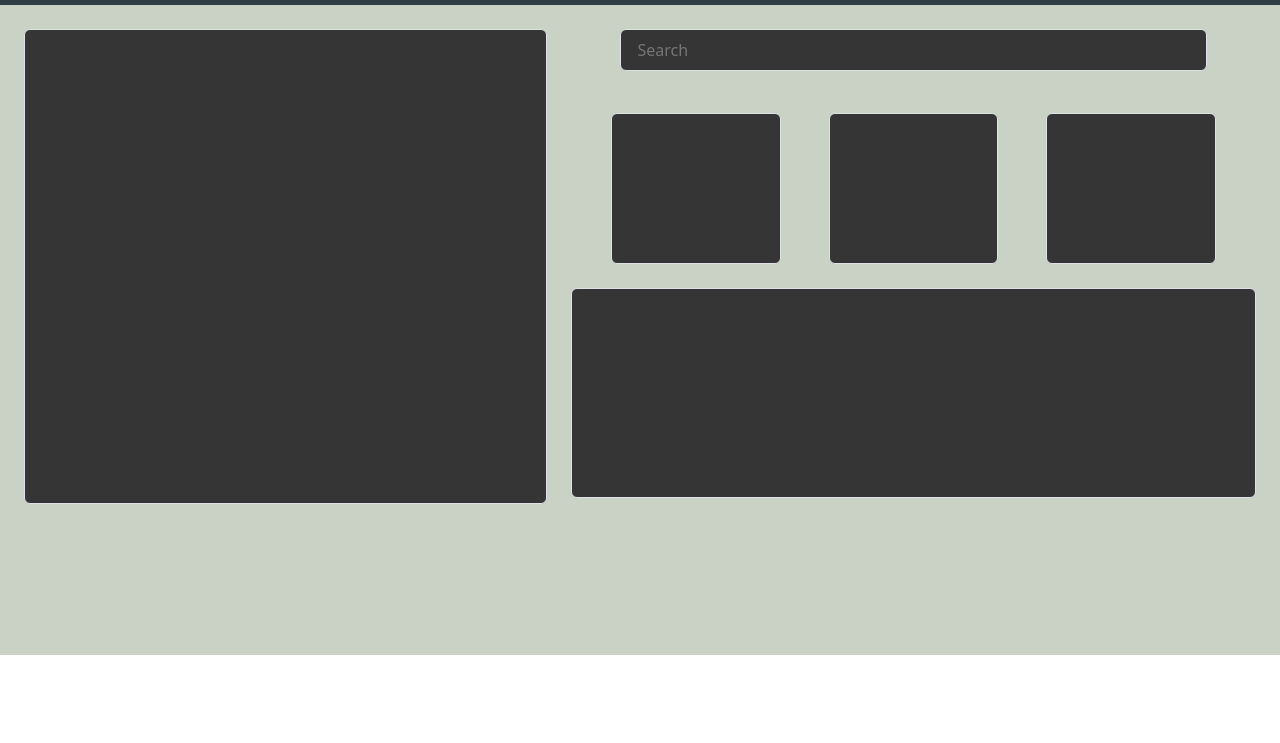
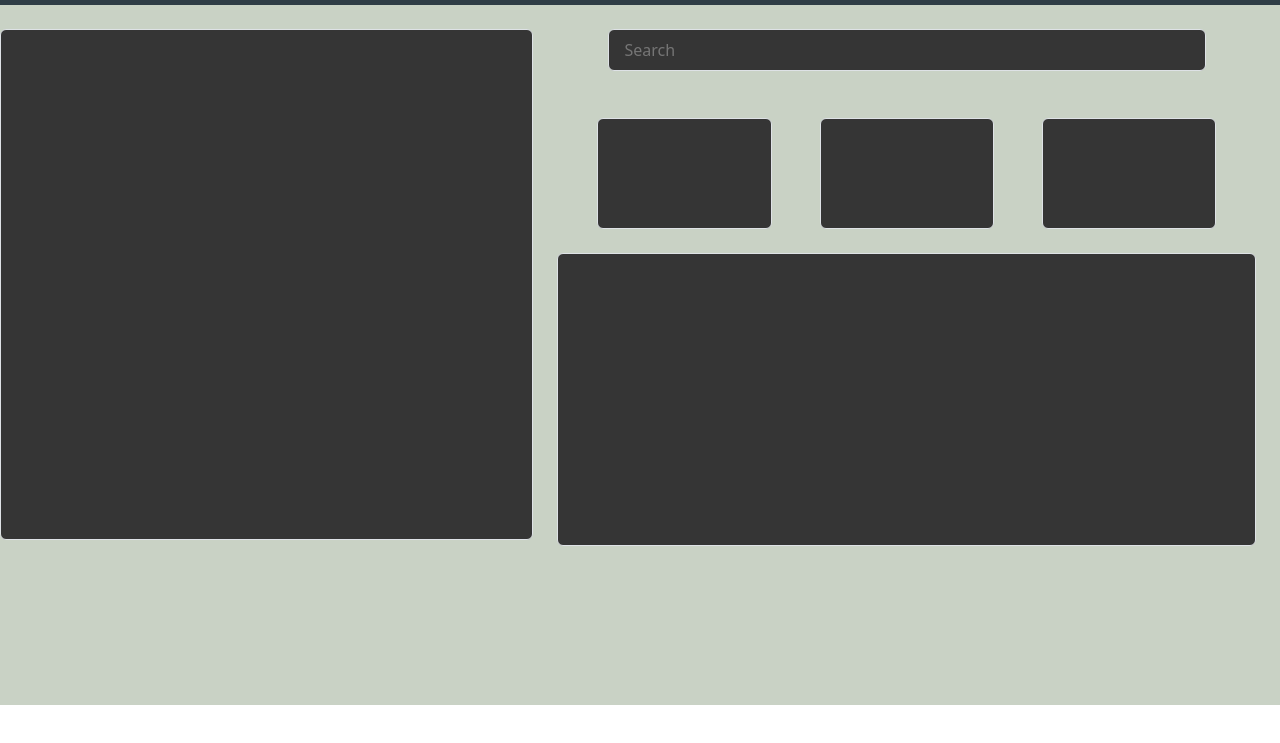
Before and after one commit to Praveenkarmegam/html-task, a plain HTML site: page task1.html in a window 1280 px wide. Shown: the part 43-786 px from the top of the page. Drawn offline with nearby package versions, Linux system fonts and the light colour scheme.

Commit message:
Update task1.html

```diff
--- a/task1.html
+++ b/task1.html
@@ -22,40 +22,21 @@
                 <h6>GITHUB</h6>
             </div>
         </div>
-
-        <div class="row" style="height: 650px;padding-left: 24px;background-color: #C9D2C5;">
-            <div class="col-5 my-4 border rounded" style="height: 73%; background-color: #353535;">
-
-            </div>
-
+        <div class="row" style="height: 700px; background-color: #C9D2C5;">
+            <div class="col-5 my-4 border rounded" style="height: 73%; background-color: #353535; padding-left: 2%;"></div>
             <div class="col-7 my-4">
                 <div class="row d-flex justify-content-center" style="height: 10%;">
                     <div class="col-10">
-                        <input type="text" placeholder="Search"
-                        style="background-color: #353535;"
-                        class="search border rounded w-100 px-3 py-2"
-                        >
+                        <input type="text" placeholder="Search" style="background-color: #353535;" class="search border rounded w-100 px-3 py-2">
                     </div>
                 </div>
-
-                <div class="row my-4 mx-4 px-1" style="height: 25%;">
-                    <div class="col border border-1 mx-4 rounded" style="background-color: #353535;">
-
-                    </div>
-
-                    <div class="col border border-1 mx-4 rounded" style="background-color: #353535;">
-
-                    </div>
-
-                    <div class="col border border-1 mx-4 rounded" style="background-color: #353535;">
-
-                    </div>
+                <div class="row my-4 mx-4 px-1" style="height: 17%;">
+                    <div class="col border border-1 mx-4 rounded" style="background-color: #353535;"></div>
+                    <div class="col border border-1 mx-4 rounded" style="background-color: #353535;"></div>
+                    <div class="col border border-1 mx-4 rounded" style="background-color: #353535;"></div>
                 </div>
-
-                <div class="row" style="height: 35%;">
-                    <div class="col mx-4 border rounded" style="background-color: #353535;">
-
-                    </div>
+                <div class="row" style="height: 45%;">
+                    <div class="col mx-4 border rounded" style="background-color: #353535;"></div>
                 </div>
             </div>
         </div>
```
